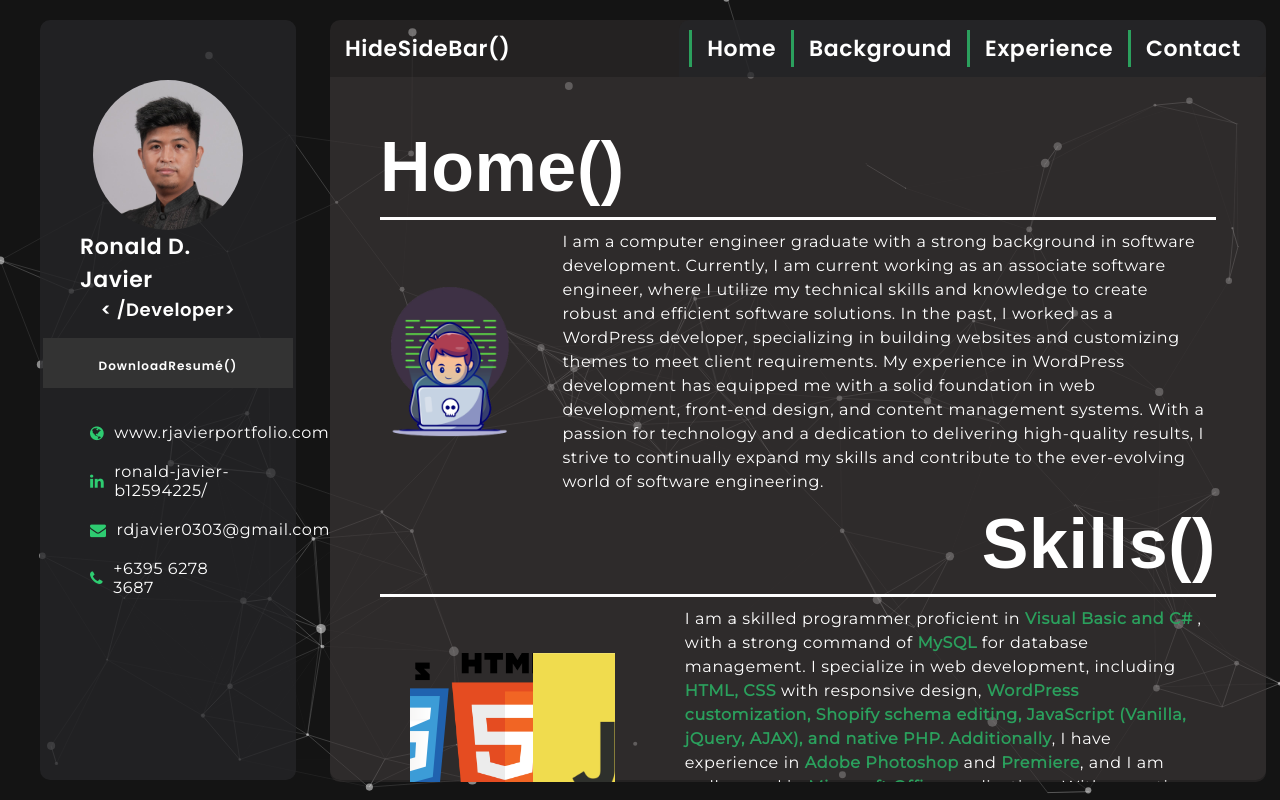
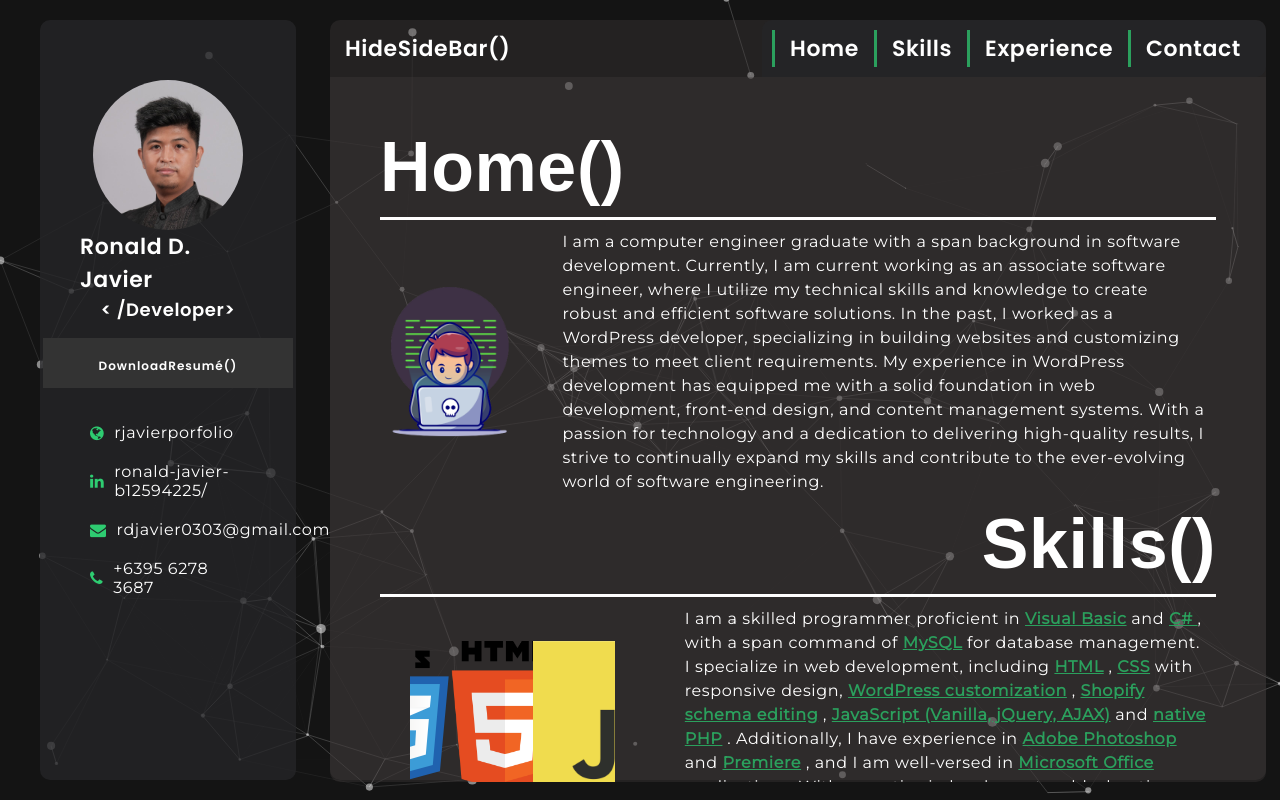
Before and after one commit to rjavier03/rjavierporfolio, a plain HTML site: page index.html in a window 1280 px wide. Drawn offline with nearby package versions, Linux system fonts and the light colour scheme; a script that the page names is missing.

Commit message:
Update tooltip css

```diff
--- a/css/custom-style.css
+++ b/css/custom-style.css
@@ -62,6 +62,9 @@ body{
     font-size: 22px;
     cursor: pointer;
 
+}
+a:hover h3{
+    color:#2BA05D;
 }
 
 .header {
@@ -351,11 +354,53 @@ i.fa.fa-window-close {
     color: white;
     display: none;
 }
+.contact h3{
+    font-family: var(--secondary-font);
+    font-size: 16px;
+    color:white;
+}
+
+.tool-tip{
+    font-weight:800;
+    color:#2BA05D;
+    cursor: pointer;
+    position: relative;
+    text-decoration: underline;
+}
+.tool-tip::before , .tool-tip::after{
+    position: absolute;
+    content: '';
+    transform: all 0.4s ease;
+    opacity: 0;
+    pointer-events: none;
+}
+.tool-tip::before{
+    border-width: 10px 8px 0 8px;
+    border-style: solid;
+    border-color: #000000e5 transparent transparent;
+    top : -15px;
+    transform: translate(20px);
+}
+.tool-tip::after{
+    content: attr(data-tooltip);
+    background:#000000e5;
+    width: 160px;
+    height: 40px;
+    font-size: 14px;
+    font-weight: 300;
+    top: -75px;
+    left: -10px;
+    padding: 10px;
+    border-radius: 10px;
+    transform: translateY(20px);
+
+}
+.tool-tip:hover:before , .tool-tip:hover:after{
+    transform: translateY(-2px);
+    opacity: 1;
 
 
-
-
-
+}
 /* Mobile css */
 @media only screen and (max-width: 425px) {
     div#side-bar {
--- a/css/generic-style.css
+++ b/css/generic-style.css
@@ -7,6 +7,7 @@
 
   .slick-slide img {
       width: 150px;
+      object-fit: cover;
   }
 
   .slick-slider
--- a/index.html
+++ b/index.html
@@ -43,19 +43,19 @@
                 <div class="contact-socials">
                     <div class="social-container">
                         <i class="fa fa-globe" aria-hidden="true"></i>
-                        <a href="http://"><h3>www.rjavierportfolio.com</h3></a>
+                        <a href="https://rjavier03.github.io/rjavierporfolio/"><h3>rjavierporfolio</h3></a>
                     </div>
                     <div class="social-container">
                         <i class="fa fa-linkedin" aria-hidden="true"></i>
-                        <h3>ronald-javier-b12594225/</h3>
+                        <a href="ronald-javier-b12594225/"><h3>ronald-javier-b12594225/</h3></a>
                     </div>
                     <div class="social-container">
                         <i class="fa fa-envelope" aria-hidden="true"></i>
-                        <h3>rdjavier0303@gmail.com</h3>
+                        <a href ="mailto:rdjavier0303@gmail.com"><h3>rdjavier0303@gmail.com</h3></a>
                     </div>
                     <div class="social-container">
                         <i class="fa fa-phone" aria-hidden="true"></i>
-                        <h3>+6395 6278 3687</h3>
+                        <a href="tel:+639562783687"><h3>+6395 6278 3687</h3></a>
                     </div>
 
                 </div>
@@ -71,7 +71,7 @@
                 <div class="main-menu" id="main-menu">
                     <i class="fa fa-window-close" aria-hidden="true" onclick="mobileMenu()"></i>
                     <a href="#home" onclick="hideMenu()"><ol>Home</ol></a>
-                    <a href="#background" onclick="hideMenu()"><ol>Background</ol></a>
+                    <a href="#skill" onclick="hideMenu()"><ol>Skills</ol></a>
                     <a href="#experience" onclick="hideMenu()"><ol>Experience</ol></a>
                     <a href="#contact" onclick="hideMenu()"><ol>Contact</ol></a>
                 </div>
@@ -83,7 +83,7 @@
                         <div class="description">
                             <img src="assets/hacker.png" alt="" srcset="">
                             <p class="">
-                                I am a computer engineer graduate with a strong background in software development. Currently, I am current working as an associate software engineer, where I utilize my technical skills and knowledge to create robust and efficient software solutions. In the past, I worked as a WordPress developer, specializing in building websites and customizing themes to meet client requirements. My experience in WordPress development has equipped me with a solid foundation in web development, front-end design, and content management systems. With a passion for technology and a dedication to delivering high-quality results, I strive to continually expand my skills and contribute to the ever-evolving world of software engineering.
+                                I am a computer engineer graduate with a span background in software development. Currently, I am current working as an associate software engineer, where I utilize my technical skills and knowledge to create robust and efficient software solutions. In the past, I worked as a WordPress developer, specializing in building websites and customizing themes to meet client requirements. My experience in WordPress development has equipped me with a solid foundation in web development, front-end design, and content management systems. With a passion for technology and a dedication to delivering high-quality results, I strive to continually expand my skills and contribute to the ever-evolving world of software engineering.
                             </p>
                         </div>
                     </div>
@@ -103,7 +103,31 @@
 
                             </div>
                             <p class="">
-                            I am a skilled programmer proficient in  <strong>Visual Basic and C#  </strong>, with a strong command of <strong>MySQL</strong> for database management. I specialize in web development, including <strong>HTML, CSS</strong> with responsive design,<strong> WordPress customization, Shopify schema editing, JavaScript (Vanilla, jQuery, AJAX), and native PHP. Additionally</strong>, I have experience in <strong>Adobe Photoshop</strong> and <strong>Premiere</strong>, and I am well-versed in <strong>Microsoft Office</strong> applications. With expertise in hardware troubleshooting and flowchart/diagram creation, I am equipped to handle a wide range of programming and development tasks.</p>
+                            I am a skilled programmer proficient in
+                            <span class="tool-tip" data-height="100px" data-tooltip="with 3 year of experience">Visual Basic</span>
+                            and
+                            <span class="tool-tip" data-tooltip="C#"> C#  </span>,
+                            with a span command of
+                            <span class="tool-tip" data-tooltip="MySQL">MySQL</span>
+                            for database management. I specialize in web development, including
+                            <span class="tool-tip" data-tooltip="HTML">HTML</span>
+                            ,
+                            <span class="tool-tip" data-tooltip="CSS"> CSS</span>
+                            with responsive design,
+                            <span class="tool-tip" data-tooltip="WordPress"> WordPress customization</span>
+                            ,
+                            <span class="tool-tip" data-tooltip="Shopify">Shopify schema editing</span>
+                            ,
+                            <span class="tool-tip" data-tooltip="Javascript">JavaScript (Vanilla, jQuery, AJAX)</span>
+                            and
+                            <span class="tool-tip" data-tooltip="PHP">native PHP</span>
+                            . Additionally, I have experience in
+                            <span class="tool-tip" data-tooltip="Photoshop">Adobe Photoshop</span>
+                            and
+                            <span class="tool-tip" data-tooltip="Premiere">Premiere</span>
+                            , and I am well-versed in
+                            <span class="tool-tip" data-tooltip="Office">Microsoft Office</span>
+                            applications. With expertise in hardware troubleshooting and flowchart/diagram creation, I am equipped to handle a wide range of programming and development tasks.</p>
                         </div>
                     </div>
                     <div class="experience" id="experience">
@@ -116,11 +140,11 @@
                                     <p class="timeline-event-thumbnail">August 2022 - Now </p>
                                     <h3>B2BE</h3>
                                     <h4>Associate Software Engineer </h4>
-                                    <p>Involvement in full software development cycle including analysis requirement, design, coding and testing;</p>
-                                    <p>Developing a good understanding of work allocated for the successful delivery within allocated time frames</p>
-                                    <p>Follow defined coding standards and development guidelines and to have input into these standards as and when required</p>
+                                    <p>Acted as secondary technical support</p>
+                                    <p>Developed programs for text format translation</p>
+                                    <p>Acted also as code reviewer and exporter of the code use in the PROD enviroment which that sure every code follows company stands</p>
                                     <p>Perform complete testing of developed work to reduce follow-up requests and bug fixes</p>
-                                    <p>Continually learn and enhance programming skills to improve development turn-around time frames and make a positive impact within the project environment</p>
+
                                   </div>
 
                                 </li>
@@ -195,6 +219,12 @@
                             </div>
                         </div>
                     </div>
+                    <div class="contact" id="contact">
+                        <h1 class="header-h1">ContactMe()</h1>
+                        <div class="description">
+                            <h3>You may reach me with the details in the sidebar. All the details must be there. Thank you</h3>
+                        </div>
+                    </div>
                 </div>
             </div>
         </div>
```
